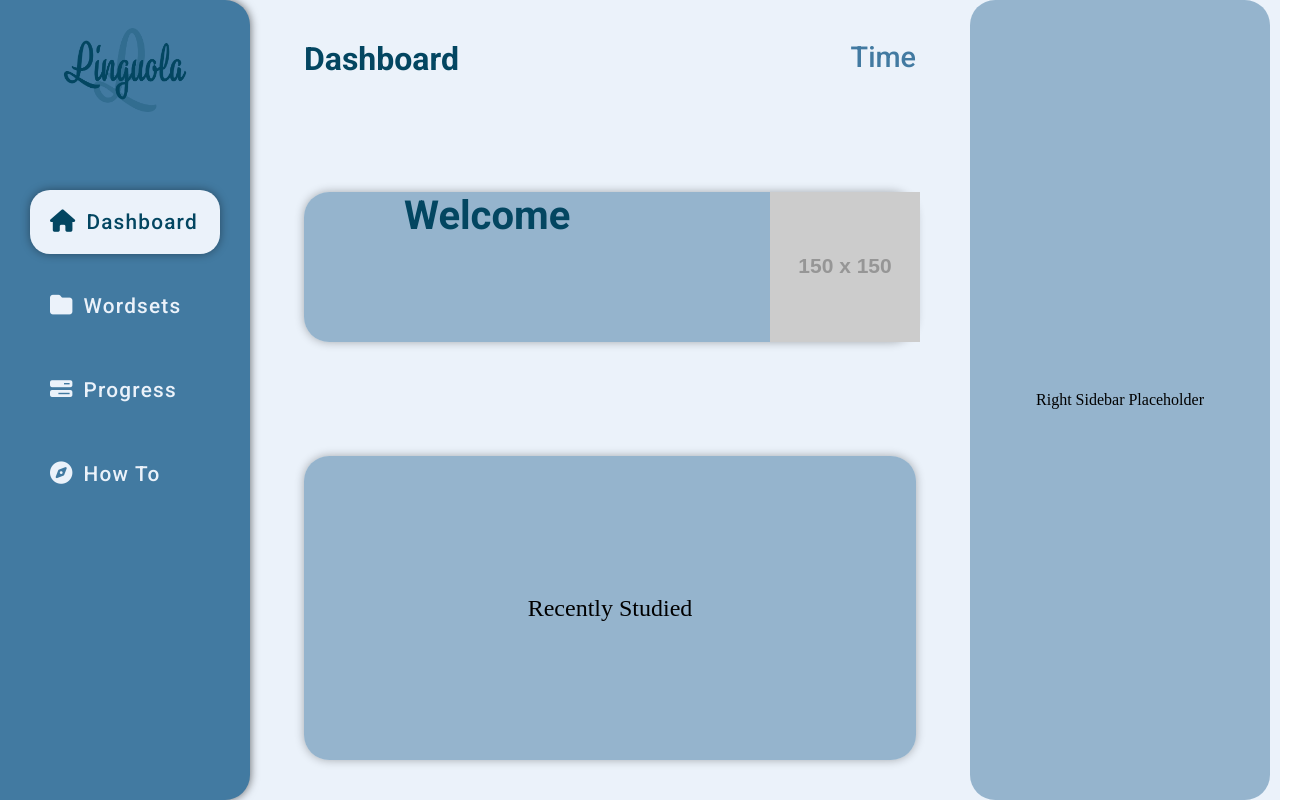
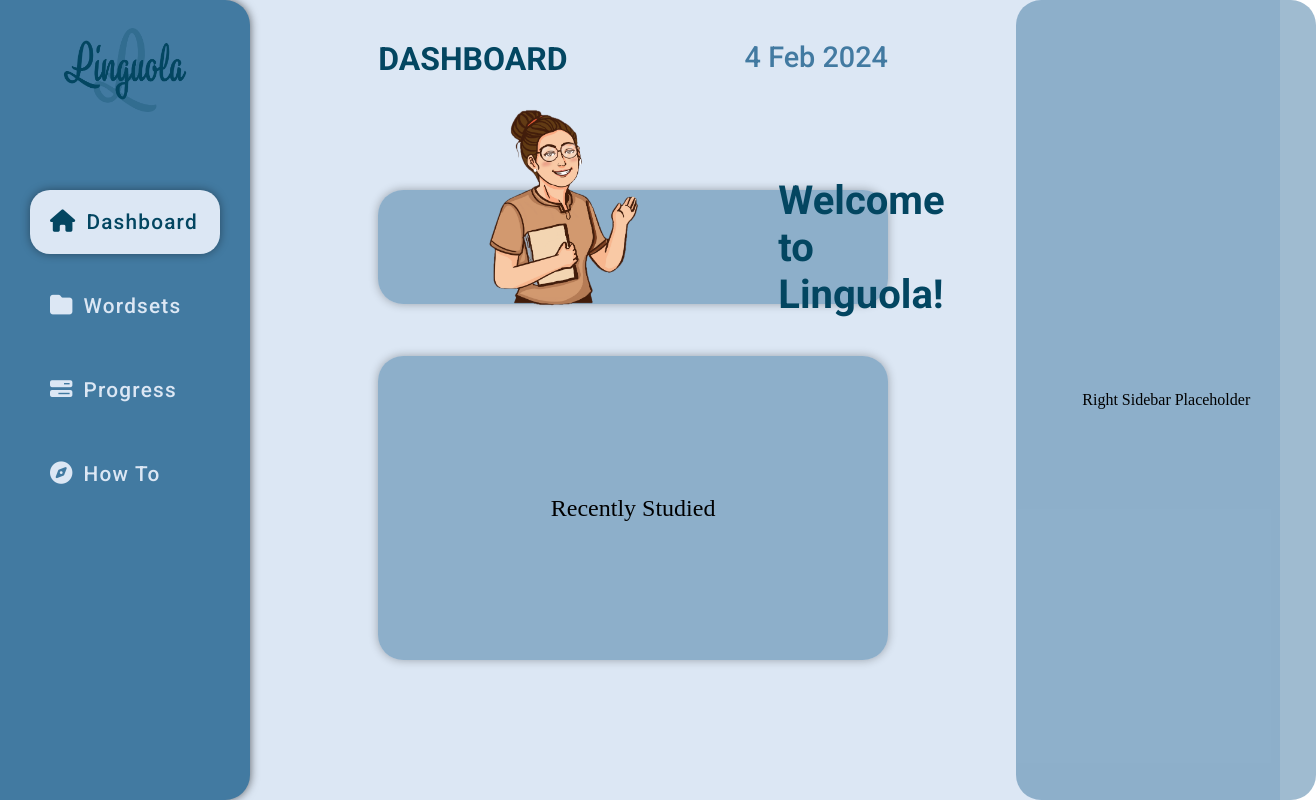
Before and after one commit to PawlDani/Linguola, a React (Vite) app: page / in a window 1280 px wide. Shown: the whole page, 1316 px wide, since content can reach past the window. Built offline with nearby package versions, Linux system fonts and the light colour scheme; no server answers.

Commit message:
Modified maincontent, added dashboard assets, modified wordsets styles

```diff
--- a/src/components/Dashboard/Dashboard.scss
+++ b/src/components/Dashboard/Dashboard.scss
@@ -14,11 +14,13 @@
     justify-content: space-between;
     align-items: flex-start;
     width: 90%;
-    margin: 20px 0;
+    margin-top: 20px;
+    margin-bottom: 60px;
 
     h2 {
       font: 600 $page-title-font-size $main-font-family;
       color: $color-primary;
+      text-transform: uppercase;
     }
 
     p {
@@ -30,17 +32,25 @@
   .dashboard_middle {
     align-self: center;
     display: flex;
-    margin: 20px;
     width: 90%;
+    height: 15%;
     background-color: $color-tertiary-opaque;
     box-shadow: 0 0 10px 0 rgba(0, 0, 0, 0.3);
     border-radius: $border-radius-primary;
+    z-index: 1;
+    position: relative;
+
     img {
-      height: 100%;
-      margin-left: 100px;
+      align-self: flex-end;
+      max-height: 300px;
+      z-index: 2;
+      position: absolute;
+      bottom: -60px;
+      left: 80px;
     }
     p {
-      margin: 0 100px;
+      align-self: center;
+      margin-left: 400px;
       font: 600 $font-size-large $main-font-family;
       color: $color-primary;
     }
@@ -49,7 +59,7 @@
   .dashboard_bottom {
     align-self: center;
     display: flex;
-    margin: 20px;
+    margin-bottom: 120px;
     width: 90%;
     height: 40%;
     background-color: $color-tertiary-opaque;
--- a/src/components/Dashboard/DashboardComponent.jsx
+++ b/src/components/Dashboard/DashboardComponent.jsx
@@ -1,15 +1,26 @@
+import React, { useState, useEffect } from 'react';
 import './Dashboard.scss';
 
 const Dashboard = () => {
+  const [currentDate, setCurrentDate] = useState('');
+
+  useEffect(() => {
+    const timer = setInterval(() => {
+      const now = new Date();
+      setCurrentDate(`${now.getDate()} ${now.toLocaleString('default', { month: 'short' })} ${now.getFullYear()}`);
+    }, 1000);
+    return () => clearInterval(timer);
+  }, []);
+
   return (
     <div className="dashboard">
       <div className="dashboard_top">
         <h2>Dashboard</h2>
-        <p>Time</p>
+        <p>{currentDate}</p>
       </div>
       <div className="dashboard_middle">
-        <p>Welcome</p>
-        <img src="https://via.placeholder.com/150" alt="user" />
+        <img src="/src/assets/images/woman-teaching.png" alt="user" />
+        <p>Welcome to Linguola!</p>
       </div>
       <div className="dashboard_bottom">
         <h2>Recently Studied</h2>
--- a/src/components/MainContent/MainContent.scss
+++ b/src/components/MainContent/MainContent.scss
@@ -6,5 +6,5 @@
   justify-content: center;
   align-items: center;
   height: 100%;
-  padding: 20px;
+  padding: 20px 100px;
 }
--- a/src/components/Wordsets/Wordsets.scss
+++ b/src/components/Wordsets/Wordsets.scss
@@ -1,10 +1,9 @@
 @import '/src/styles/variables.scss';
 
-.word-sets-container {
+.word-sets-page {
   display: flex;
   flex-direction: column;
   justify-content: space-between;
-  gap: 10px;
   width: 100%;
   height: 100%;
 
@@ -12,46 +11,50 @@
     display: flex;
     align-self: center;
     justify-content: space-between;
-    height: 120px;
-    width: 90%;
-    margin-bottom: 30px;
     margin-top: 20px;
-    height: 40px;
     width: 90%;
 
     h2 {
       font: 600 $page-title-font-size $main-font-family;
       color: $color-primary;
+      text-transform: uppercase;
     }
   }
 
+  .word-sets-container {
+    align-self: center;
+    display: flex;
+    flex-direction: column;
+    justify-content: space-between;
+    width: 70%;
+    overflow: auto;
+    margin: auto 0;
+
     .word-sets {
+      align-self: center;
       display: flex;
-    align-self: center;
       flex-direction: row;
-    justify-content: space-between;
-    gap: 10px;
-
-    width: 90%;
-    height: 70%;
+      justify-content: center;
+      gap: 40px;
+      width: 100%;
+      padding: 20px;
       flex-wrap: wrap;
-    margin-bottom: 60px;
 
       .word-set-card {
         display: flex;
-      height: 100px;
-      width: 200px;
-      height: 200px;
+        min-width: 160px;
+        min-height: 160px;
         border: 4px solid $color-tertiary;
         box-shadow: 0 0 10px 0 rgba(0, 0, 0, 0.6);
         align-items: center;
         justify-content: center;
-      font-size: $font-size-large;
+        font-size: $wordset-card-font-size;
+        border-radius: $border-radius-primary;
 
         &:hover {
-        background-color: $color-tertiary;
-        color: $color-secondary;
+          transform: scale(1.1);
         }
       }
     }
   }
+}
--- a/src/components/Wordsets/WordsetsComponent.jsx
+++ b/src/components/Wordsets/WordsetsComponent.jsx
@@ -31,10 +31,11 @@ const WordSetsComponent = ({ setActiveWordSet }) => {
   };
 
   return (
-    <div className="word-sets-container">
+    <div className="word-sets-page">
       <div className="word-sets-header">
         <h2>Wordsets</h2>
       </div>
+      <div className="word-sets-container">
         <div className="word-sets">
           {error && <div className="error-message">{error}</div>}
           {wordsets.map((category, index) => (
@@ -44,6 +45,7 @@ const WordSetsComponent = ({ setActiveWordSet }) => {
           ))}
         </div>
       </div>
+    </div>
   );
 };
 
--- a/src/main.jsx
+++ b/src/main.jsx
@@ -5,9 +5,7 @@ import App from './App';
 import './styles/main.scss';
 
 ReactDOM.createRoot(document.getElementById('root')).render(
-  <React.StrictMode>
-    <BrowserRouter>
-      <App />
-    </BrowserRouter>
-  </React.StrictMode>
+  <BrowserRouter>
+    <App />
+  </BrowserRouter>
 );
--- a/src/styles/_variables.scss
+++ b/src/styles/_variables.scss
@@ -1,6 +1,6 @@
 // Original Colors
 
-// $color-primary: #c3584f;
+// $color-primary: #c3584f;  //
 // $color-secondary: #fbf7f0;
 // $color-tertiary: #ddaf90;
 // $color-tertiary-opaque: rgba(221, 175, 144, 0.35);
@@ -9,7 +9,7 @@
 
 // Colors
 $color-primary: #034661; // #379682 #687864
-$color-secondary: #ebf2fa; // #edf5e1
+$color-secondary: #dce7f4; // #edf5e1
 $color-tertiary: #427aa1; // #05386B
 $color-tertiary-opaque: rgba(67, 123, 163, 0.509);
 
@@ -19,7 +19,7 @@ $color-tertiary-opaque: rgba(67, 123, 163, 0.509);
 // $color-sextary: #a5be00;
 
 // Text colors
-$text-color-primary: white;
+$text-color-primary: #dce7f4;
 
 // Sizes
 
@@ -29,6 +29,7 @@ $sidebar-font-size: 1.3rem;
 $sidebar-icon-size: 1.4rem;
 $page-title-font-size: 2rem;
 $page-time-font-size: 1.8rem;
+$wordset-card-font-size: 1.5rem;
 
 // Borders
 
--- a/src/styles/main.scss
+++ b/src/styles/main.scss
@@ -7,5 +7,7 @@
   .app-body {
     display: flex;
     height: 100vh;
+    width: 100vw;
+    background-color: $color-secondary;
   }
 }
```
Also changed, not shown: src/api/supabaseClient.js (line endings or trailing spaces), src/assets/images/woman-teaching.png (added). Lines whose indentation alone changed are shown as unchanged.
